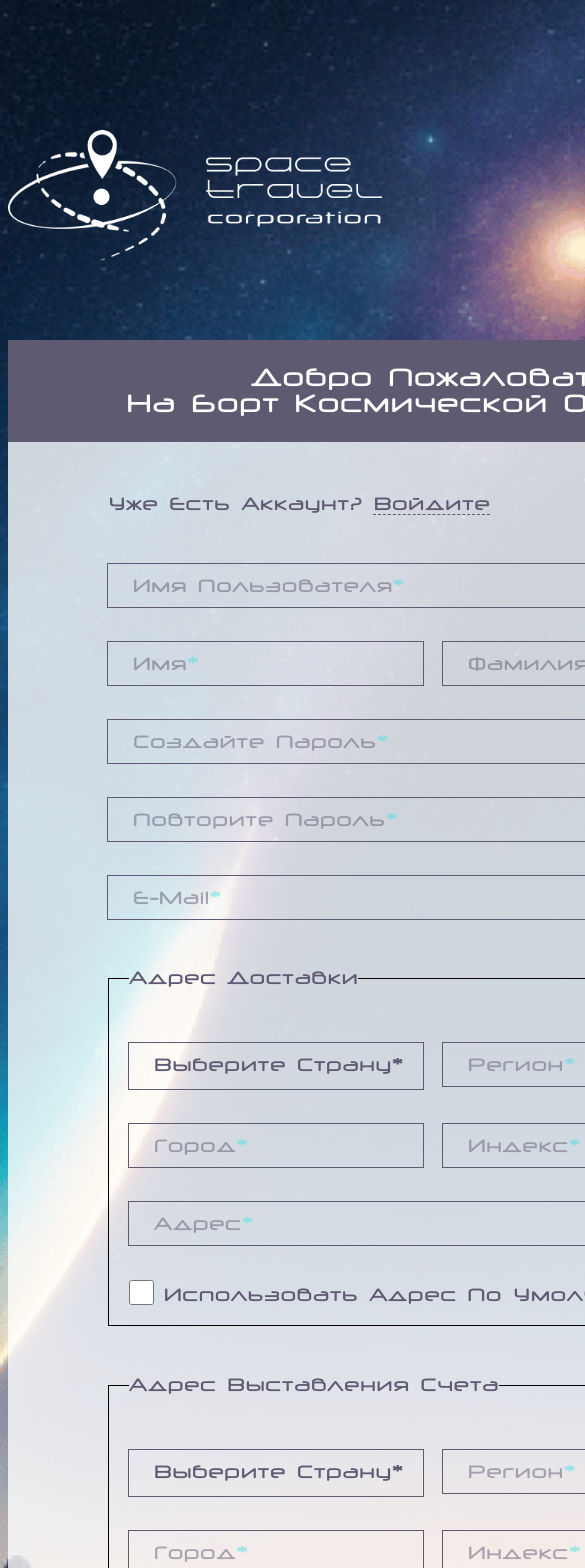
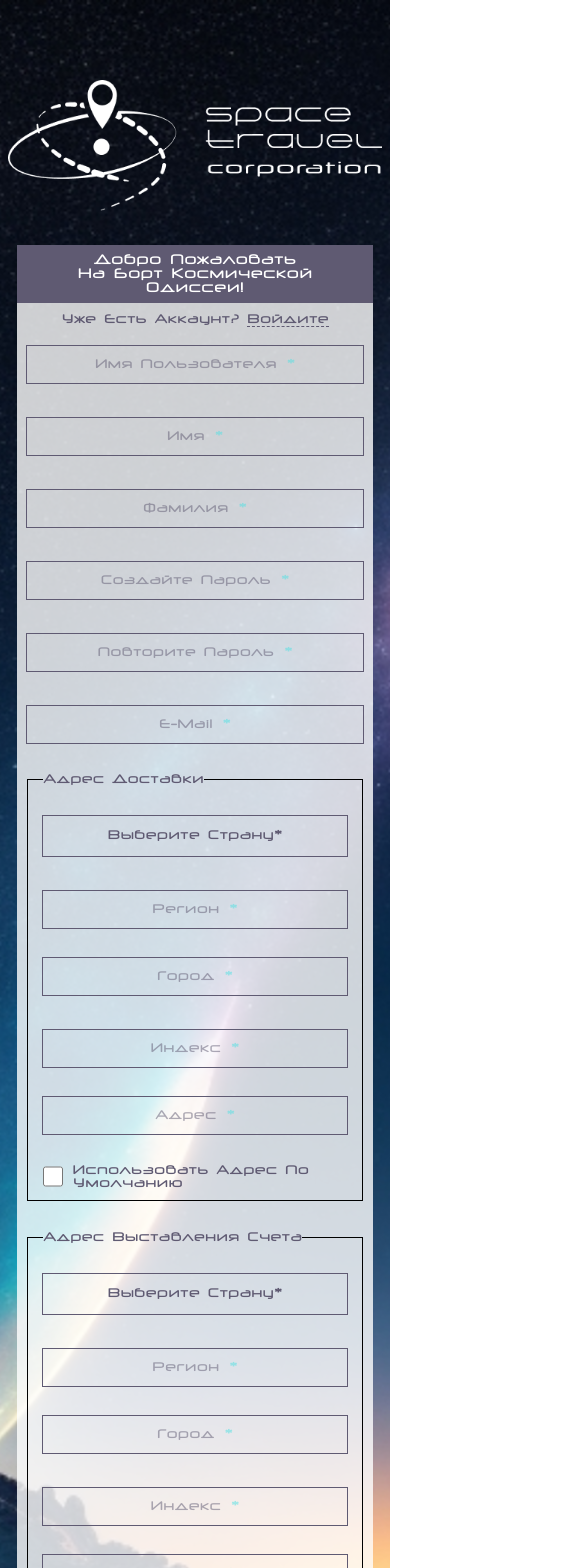
Before and after one commit to itzaur/eCommerce-Application, a React (Vite) app in the folder eCommerce-Application/: page /registration in a window 390 px wide. Shown: the top 1568 px of the page, 585 px wide, since content can reach past the window. Built offline with nearby package versions, Linux system fonts and the light colour scheme.

Commit message:
feat: add responsive designe for registration page

```diff
--- a/eCommerce-Application/src/components/RegistrationPage/RegistrationPage.tsx
+++ b/eCommerce-Application/src/components/RegistrationPage/RegistrationPage.tsx
@@ -120,7 +120,9 @@ function RegistrationDetail(): JSX.Element {
 
     return (
         <>
-            <img src={logo} alt="logo" className="logo_big" />
+            <header>
+                <img src={logo} alt="logo" className="logo_big" />
+            </header>
             <section className="form registration">
                 <h2 className="form__title">
                     добро пожаловать <br /> на борт космической одиссеи!
@@ -1096,7 +1098,7 @@ function RegistrationDetail(): JSX.Element {
                                 </label>
                             </div>
                         </div>
-                        <div className="form__inputs-wrapper">
+                        <div className="form__inputs-wrapper form__inputs-wrapper--offset">
                             <label className="placeholder" htmlFor="life-form">
                                 <input
                                     required
@@ -1150,7 +1152,6 @@ function RegistrationDetail(): JSX.Element {
                         </div>
 
                         <button
-                            style={{ position: 'relative' }}
                             className="btn_action"
                             type="submit"
                             onClick={(e): void => {
--- a/eCommerce-Application/src/styles/abstracts/_variables.scss
+++ b/eCommerce-Application/src/styles/abstracts/_variables.scss
@@ -17,10 +17,12 @@
     --ff-title: 'Project Space', sans-serif;
     --ff-primary: 'neuropol', sans-serif;
     --ff-secondary: 'Bowler', sans-serif;
+    --ff-errors: Arial, Helvetica, sans-serif;
 
     --fs-title: clamp(1.4rem, 4vw, 10rem);
     --fs-logo: clamp(4rem, 5vw, 9rem);
-    --fs-big: clamp(2rem, 3vw, 5rem);
+    --fs-form: clamp(1.4rem, 3vw, 2rem);
+    --fs-big: clamp(2rem, 3vw, 4rem);
     --fs-medium: clamp(1.2rem, 1vw, 3rem);
     --fs-small: clamp(1rem, 2vw, 1.6rem);
 }
--- a/eCommerce-Application/src/styles/components/_buttons.scss
+++ b/eCommerce-Application/src/styles/components/_buttons.scss
@@ -7,12 +7,16 @@
 
     &_action {
         display: block;
+
+        position: relative;
+
+        width: min(100%, 23rem);
+
         margin: 0 auto;
-        padding: 2rem 0;
+        padding: 1em 0.5em;
 
         font-family: var(--ff-secondary);
 
-        width: 230px;
         text-align: center;
         background-color: var(--color-primary);
         cursor: pointer;
--- a/eCommerce-Application/src/styles/components/_errors.scss
+++ b/eCommerce-Application/src/styles/components/_errors.scss
@@ -1,8 +1,18 @@
+@use '../abstracts/mixins';
+
 .error-message {
     position: absolute;
 
-    text-align: center;
+    padding-top: 0.5rem;
+
+    font-family: var(--ff-errors);
+    font-size: 1.3rem;
+    text-align: left;
+    text-transform: lowercase;
 
     color: var(--color-danger);
-    font-size: 1.3rem;
+
+    @include mixins.respond-to('tablet') {
+        padding-top: 1rem;
+    }
 }
--- a/eCommerce-Application/src/styles/components/_form.scss
+++ b/eCommerce-Application/src/styles/components/_form.scss
@@ -1,83 +1,137 @@
 @use '../abstracts/mixins';
+
 .form {
     margin: 0 auto;
     text-transform: capitalize;
 
     &__title {
-        padding: 2.5rem 10rem;
+        padding: 2vw;
         text-align: center;
 
-        font-size: 2.8rem;
         font-family: var(--ff-primary);
+        font-size: clamp(1.3rem, 4vw, 2.3rem);
 
         color: var(--color-white);
         background-color: var(--color-secondary);
     }
 
     &__content {
-        padding: 5.3rem 10rem 6.3rem 10rem;
+        padding: 1rem;
 
-        font-size: 2rem;
+        font-size: var(--fs-form);
         font-family: var(--ff-primary);
 
         color: var(--color-secondary);
         background-color: var(--color-white-alpha);
         text-align: start;
+
+        @include mixins.respond-to('tablet') {
+            padding: 4rem 8rem 0 8rem;
+        }
     }
 
     &__question {
+        text-align: center;
+
         a {
             border-bottom: 1px dashed var(--color-secondary);
+        }
+
+        @include mixins.respond-to('tablet') {
+            text-align: left;
         }
     }
 
     &__inputs {
-        margin-top: 5rem;
-        > * + * {
+        padding-block: 2rem;
+
+        & > * + * {
             margin-top: 3.5rem;
+        }
+
+        @include mixins.respond-to('tablet') {
+            padding-top: 3rem;
+            padding-bottom: 5rem;
+
+            &-wrapper {
+                &--offset {
+                    margin-top: 5.5rem;
+                }
+            }
         }
     }
 
     &__input {
         position: relative;
-        padding: 1.2rem 0 1.2rem 2.5rem;
+
         width: 100%;
+
+        padding: 1.2rem;
+
+        text-align: center;
+
         outline: 1px solid var(--color-secondary);
 
         &::placeholder {
             opacity: 0.5;
         }
+
         &:focus {
             outline: none;
             background-color: var(--color-white);
+
             + .placeholder__input {
                 opacity: 1;
             }
         }
 
         &-group {
-            padding: 20px;
-            border: 1px solid black;
-            margin-top: 5rem;
-            > * + * {
-                margin-top: 3.5rem;
+            margin-top: 3rem;
+            padding: 0 1.5rem 1rem 1.5rem;
+
+            border: 1px solid var(--color-black);
+
+            & > * + * {
+                margin-top: 3rem;
+            }
+
+            @include mixins.respond-to('tablet') {
+                margin-top: 5rem;
+                padding: 2rem;
+
+                border: 1px solid var(--color-black);
+
+                & > * + * {
+                    margin-top: 3.5rem;
+                }
             }
         }
 
         &-pair {
             display: grid;
-            grid-template-columns: 1fr 1fr;
-            gap: 2rem;
+            grid-template-columns: 1fr;
+            gap: 3.5rem;
+
+            @include mixins.respond-to('tablet') {
+                grid-template-columns: 1fr 1fr;
+                gap: 3rem;
+            }
         }
 
         &-trio {
             display: grid;
-            grid-template-columns: 1fr 2fr 1fr;
-            gap: 4rem;
+            grid-template-columns: 1fr;
+            gap: 3rem;
+
+            @include mixins.respond-to('tablet') {
+                grid-template-columns: 1fr 2fr 1fr;
+                gap: 3rem;
+            }
         }
 
         &_checkbox {
-            @include mixins.flex(null, null, end);
+            @include mixins.flex(null, null, center);
+
             input {
                 width: 2.5rem;
                 height: 2.5rem;
@@ -85,7 +139,13 @@
         }
 
         &_invalid {
-            border: 1px solid rgb(255, 54, 54);
+            border: 1px solid var(--color-danger);
+        }
+
+        @include mixins.respond-to('tablet') {
+            padding: 1rem;
+
+            text-align: left;
         }
     }
 
@@ -96,7 +156,7 @@
     &__select {
         width: 100%;
         height: 100%;
-        padding: 1.2rem 0 1.2rem 2.5rem;
+
         outline: 1px solid var(--color-secondary);
     }
 }
--- a/eCommerce-Application/src/styles/components/_logo.scss
+++ b/eCommerce-Application/src/styles/components/_logo.scss
@@ -2,7 +2,8 @@
     height: var(--fs-logo);
 
     &_big {
-        padding-top: 13rem;
-        padding-bottom: 7.5rem;
+        width: min(40rem, 100%);
+        padding-top: 8rem;
+        padding-bottom: 3rem;
     }
 }
--- a/eCommerce-Application/src/styles/components/_placeholder.scss
+++ b/eCommerce-Application/src/styles/components/_placeholder.scss
@@ -1,23 +1,44 @@
+@use '../abstracts/mixins';
+
 .placeholder {
     position: relative;
+
     overflow: hidden;
 
     &__input {
+        display: none;
+
+        position: absolute;
+        top: 0;
+        left: 0;
+
+        width: 100%;
+        height: 100%;
+
+        text-align: center;
+
+        color: var(--color-secondary);
+        opacity: 0.5;
+
         z-index: 1;
         cursor: text;
-        position: absolute;
-        top: 1px;
-        left: 25px;
-        width: 100%;
-        display: none;
-        color: var(--color-secondary);
-        opacity: 0.5;
+
         span {
             color: var(--color-primary);
         }
+
+        @include mixins.respond-to('tablet') {
+            left: 2.5rem;
+        }
     }
+
     input:invalid + .placeholder__input {
-        display: inline;
+        // display: inline;
+        @include mixins.flex(null, center, center);
+
+        @include mixins.respond-to('tablet') {
+            @include mixins.flex(null, flex-start, center);
+        }
     }
 }
 
--- a/eCommerce-Application/src/styles/pages/_registration.scss
+++ b/eCommerce-Application/src/styles/pages/_registration.scss
@@ -1,11 +1,14 @@
 body {
-    background-image: url('../assets/images/DreamShaper.png');
+    background-image: url('../assets/images/registration-bg.svg');
+    background-position: center;
 }
 
 .registration {
-    width: 85rem;
+    width: min(100rem, 95%);
 
-    &__button {
-        margin-top: 5rem;
-    }
+    padding-bottom: 20rem;
+
+    // &__button {
+    //     margin-top: 5rem;
+    // }
 }
--- a/eCommerce-Application/src/utils/validation/checkFormLife.ts
+++ b/eCommerce-Application/src/utils/validation/checkFormLife.ts
@@ -11,7 +11,7 @@ export const checkIncorrectFormLife = (
     if (/^\s/.test(value) || /\s$/.test(value)) {
         return {
             incorrect: true,
-            message: 'поле не должна содержать начальных и конечных пробелов',
+            message: 'поле не должно содержать начальных и конечных пробелов',
         };
     }
     if (value.trim().length < 3) {
--- a/eCommerce-Application/src/utils/validation/checkUserName.ts
+++ b/eCommerce-Application/src/utils/validation/checkUserName.ts
@@ -12,7 +12,7 @@ export const checkIncorrectUserName = (
         return {
             incorrect: true,
             message:
-                'Имя пользователя не должна содержать начальных и конечных пробелов',
+                'Имя пользователя не должно содержать начальных и конечных пробелов',
         };
     }
     if (value.trim().length < 1) {
```
Also changed, not shown: eCommerce-Application/src/assets/images/registration-bg.svg (added).
